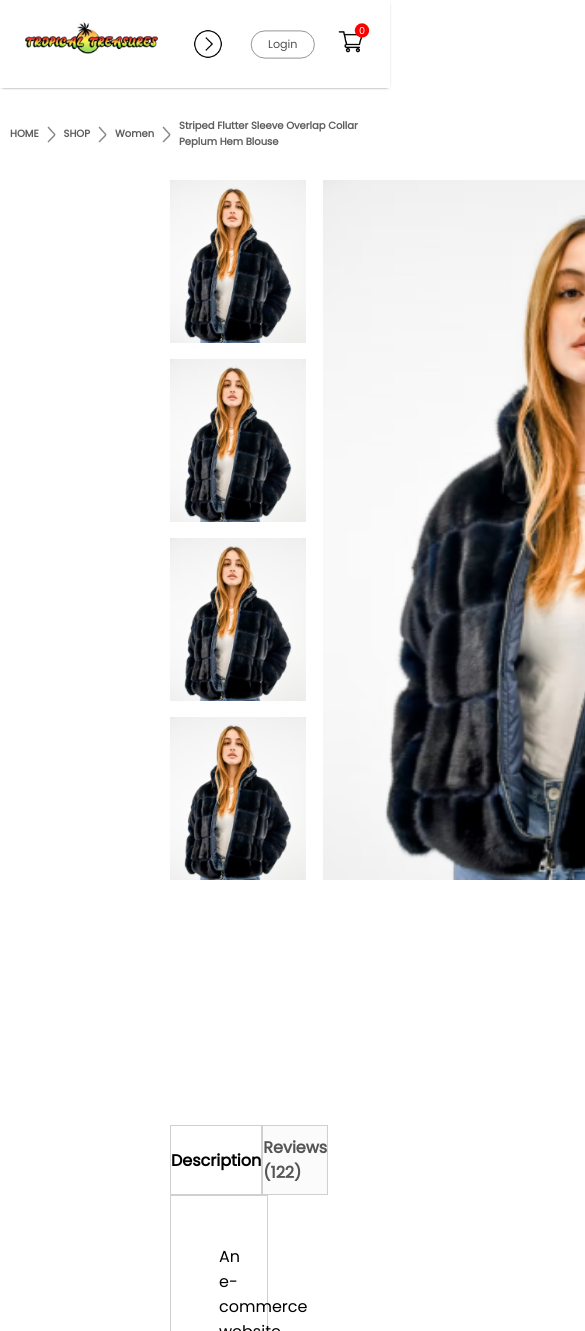
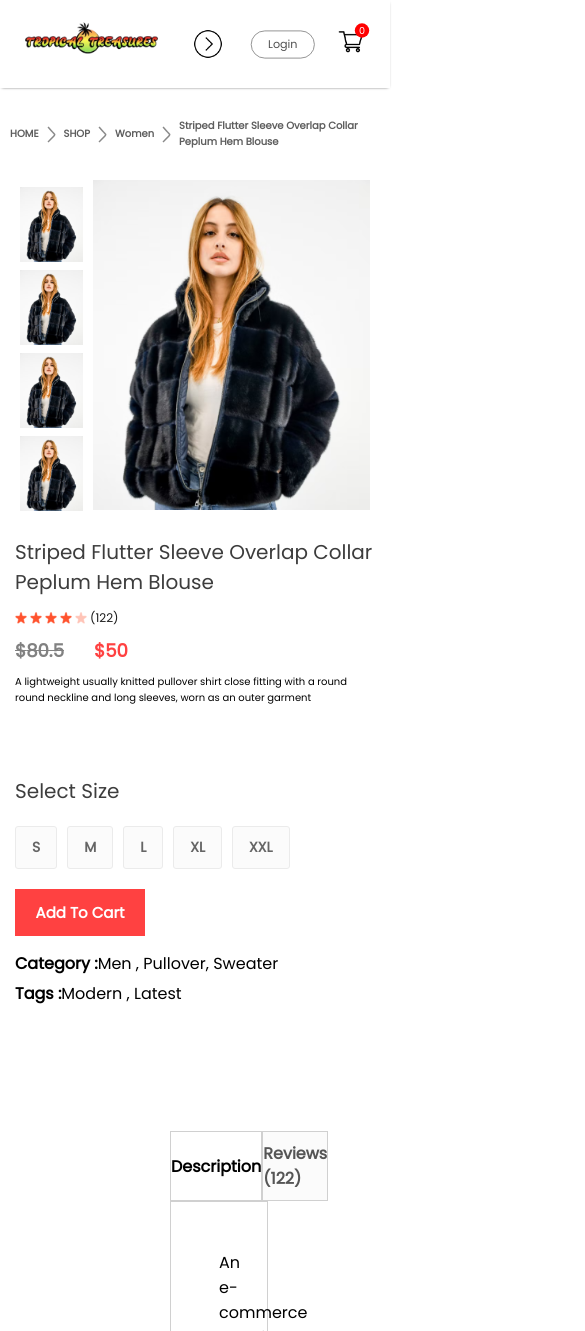
Before and after one commit to Aqueous20/Tropical-Treasures, a React (Create React App) app in the folder tropicaltreasures/: page /product/1 in a window 390 px wide. Shown: the top 1331 px of the page, 585 px wide, since content can reach past the window. Built offline with nearby package versions, Linux system fonts and the light colour scheme.

Commit message:
product display responsiveness
completed the responsiveness of the product display component for multiple devices

```diff
--- a/tropicaltreasures/src/components/ProductDisplay/ProductDisplay.css
+++ b/tropicaltreasures/src/components/ProductDisplay/ProductDisplay.css
@@ -104,5 +104,188 @@
 }
 
 @media(max-width: 1280px){
+    .product_display{
+        margin: 0px 60px;
+    }
+    .product_display-left{
+        gap: 10px;
+    }
+    .product_display-img-list{
+        gap: 10px;
+    }
+    .product_display-img-list img{
+        height: 120px;
+    }
+    .product_display-main-img{
+        width: auto;
+        height: 510px;
+    }
+    .product_display-right{
+        margin: 0px 30px;
+    }
+    .product_display-right h1{
+        font-size: 22px;
+    }
+    .product_display-right-star{
+        gap: 3px;
+        font-size: 12px;
+    }
+    .product_display-right-prices{
+        margin: 10px 0px;
+        font-size: 18px;
+    }
+    .product_display-right-description{
+        font-size: 14px;
+    }
+    .product_display-right-size h1{
+        margin-top: 20px;
+        font-size: 20px;
+    }
+    .product_display-right-sizes div{
+        padding: 12px 20px;
+    }
+    .product_display-right button{
+        width: 150px;
+        padding: 15px 0px;
+        margin-bottom: 20px;
+    }
+    .product_display-right-category{
+        margin-top: 5px;
+        font-size: 14px;
+    }
+}
 
+@media(max-width: 1024px){
+    .product_display{
+        margin: 0px 30px;
+    }
+    .product_display-left{
+        gap: 5px;
+    }
+    .product_display-img-list img{
+        height: 80px;
+    }
+    .product_display-main-img{
+        height: 350px;
+    }
+    .product_display-right h1{
+        font-size: 18px;
+    }
+    .product_display-right-star img{
+        width: 14px;
+    }
+    .product_display-right-description{
+        font-size: 12px;
+    }
+    .product_display-right-sizes{
+        margin: 10px 0px;
+    }
+    .product_display-right-sizes div{
+        padding: 10px 16px;
+        font-size: 12px;
+    }
+    .product_display-right button{
+        width: 120px;
+        padding: 10px 0px;
+        margin-bottom: 10px;
+        font-size: 14px;
+    }
+    .product_display-right-category{
+        font-size: 12px;
+    }
 }
+
+@media(max-width: 800px){
+    .product_display{
+        margin: 0px 10px;
+    }
+    .product_display-left{
+        gap: 0px;
+        flex-direction: column-reverse;
+        align-items: center;
+    }
+    .product_display-img-list{
+        flex-direction: row;
+        gap: 6px;
+    }
+    .product_display-img-list img{
+        height: 70px;
+    }
+    .product_display-main-img{
+        height: 300px;
+    }
+    .product_display-right h1{
+        font-size: 14px;
+    }
+    .product_display-right-star img{
+        width: 12px;
+    }
+    .product_display-right-description{
+        font-size: 10px;
+    }
+    .product_display-right-size h1{
+        margin-top: 10px 0px;
+    }
+    .product_display-right-sizes{
+        margin: 10px;
+        gap: 5px;
+    }
+    .product_display-right-sizes div{
+        padding: 4px 11px;
+    }
+    .product_display-right button{
+        width: 100px;
+        font-size: 12px;
+    }
+    .product_display-right-category{
+        font-size: 10px;
+    }
+}
+
+@media(max-width: 500px){
+    .product_display{
+        flex-direction: column;
+    }
+    .product_display-left{
+        gap: 10px;
+        flex-direction: row;
+        margin: auto;
+    }
+    .product_display-img-list{
+        flex-direction: column;
+        gap: 8px;
+    }
+    .product_display-img-list img{
+        height: 75px;
+    }
+    .product_display-main-img{
+        height: 330px;
+    }
+    .product_display-right{
+        margin: 5px;
+    }
+    .product_display-right h1{
+        margin-top: 15px;
+        font-size: 20px;
+        font-weight: 500;
+    }
+    .product_display-right-star{
+        width: 15px;
+    }
+    .product_display-right-sizes{
+        gap: 10px;
+        margin: 20px 0px;
+    }
+    .product_display-right-sizes div{
+        padding: 10px 16px;
+        font-size: 14px;
+    }
+    .product_display-right button{
+        width: 130px;
+        font-size: 15px;
+        padding: 12px 0px;
+    }
+    .product_display-right-category{
+        font-size: 16px;
+    }
+}
```
Also changed, not shown: 1 other file (tests, documents, lock files or other folders).
